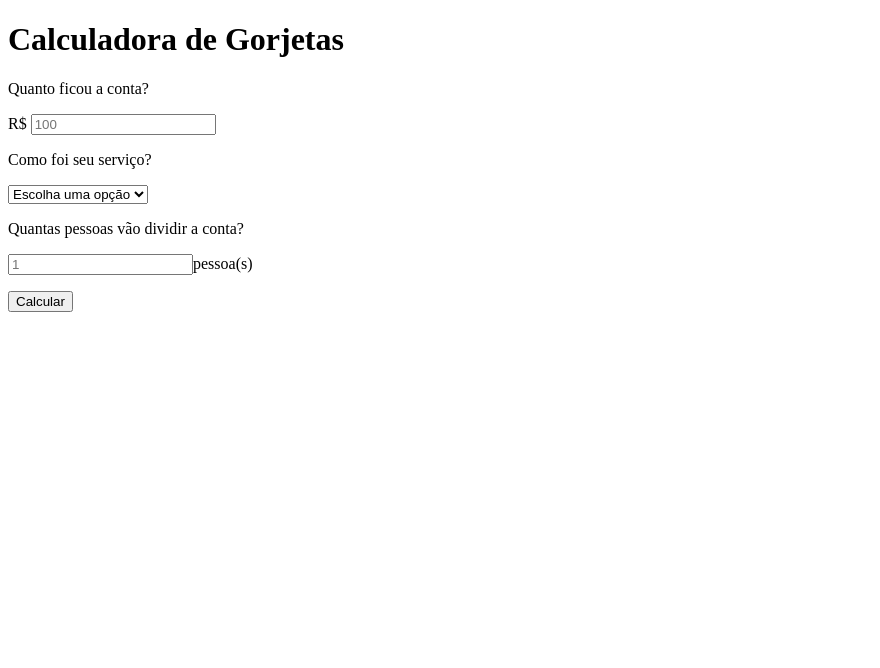
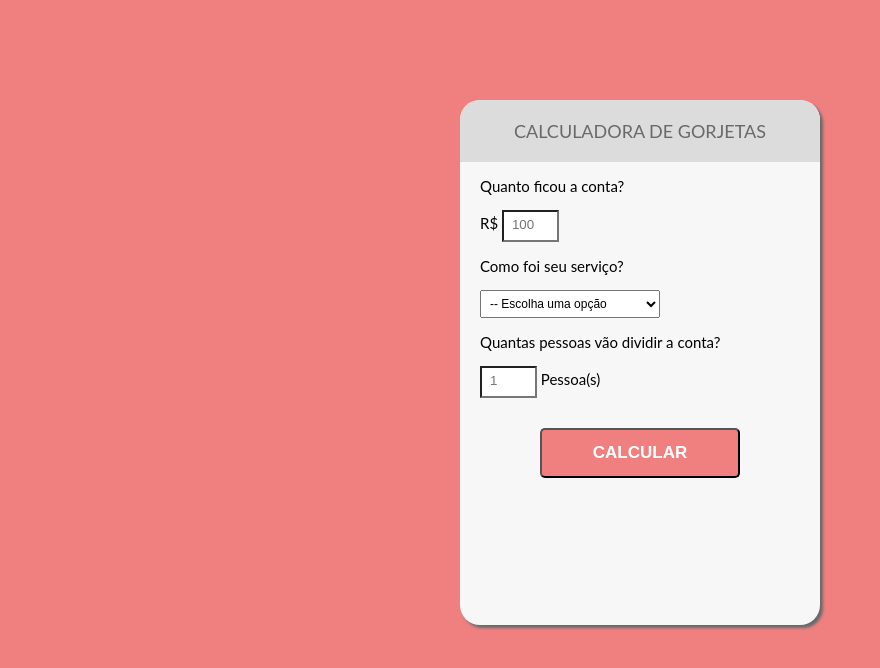
Before and after one commit to diegosantss/Calculadora, a plain HTML site: page Index.html in a window 1280 px wide. Shown: the whole page, without its empty margins (0-880 px from the left). Drawn offline with Linux system fonts and the light colour scheme.

Commit message:
CSS
Adicionando o arquivo css para estilizar o projeto e modificando algumas linhas do html para adequar a estilização do css

```diff
--- a/Index.html
+++ b/Index.html
@@ -4,27 +4,29 @@
     <meta charset="UTF-8">
     <meta http-equiv="X-UA-Compatible" content="IE=edge">
     <meta name="viewport" content="width=device-width, initial-scale=1.0">
+    <link rel="stylesheet" href="styles.css">
     <title>Calculadora de Gorjeta</title>
 </head>
 <body>
+
+<div id="container">
     <div>
-    <h1>Calculadora de Gorjetas</h1>
-
+        <h1 class="title">Calculadora de Gorjetas</h1>
     </div>
         <div>
-    <form action="">
+            <form class="tipsForm">
                 <label for="bill">
                     <p>Quanto ficou a conta?</p>
                 </label>
                 <p>
-            R$ <input type="number" placeholder="100" name="bill" id="bill">
+                    R$ <input type="number" placeholder="100" name="bill" id="bill" class="formInput">
                 </p>
                 <label for="serviceQualit">
                     <p>Como foi seu serviço?</p>
                 </label>
                 <p>
-            <select name="serviceQualit" id="serviceQualit">
-                <option disable selected value="0">Escolha uma opção</option>
+                    <select name="serviceQualit" id="serviceQualit" class="formSelect">
+                        <option disable selected value="0">-- Escolha uma opção</option>
                         <option value="0.3">30% - Incrivel</option>
                         <option value="0.2">20% - Bom</option>
                         <option value="0.15">15% - Aceitavel</option>
@@ -36,13 +38,14 @@
                     <p>Quantas pessoas vão dividir a conta?</p>
                 </label>
                 <p>
-            <input type="number" placeholder="1" name="people" id="people">pessoa(s)
+                    <input type="number" placeholder="1" name="people" id="people" class="formInput"> Pessoa(s)
                 </p>
-        <button type="submit">Calcular</button>
+                <button type="submit" class="formSubmit">Calcular</button>
 
             </form>
         </div>
 
+</div>
 
 </body>
 </html>
--- /dev/null
+++ b/styles.css
@@ -0,0 +1,71 @@
+:root{
+   --primary-color: lightcoral;
+   --secondary-color: Dimgrey;
+   --tertiary-color: Gainsboro;
+}
+
+body{
+
+    background-color: lightcoral;
+    font-size: 15px;
+    font-family: Lato, sans-serif;
+}
+
+#container{
+    height: 525px;
+    width: 360px;
+    margin: 100px auto;
+    background-color: #f7f7f7;
+    box-shadow: 3px 3px 3px var(--secondary-color);
+    border-radius: 20px;
+}
+
+.title{
+    background-color: var(--tertiary-color);
+    color: var(--secondary-color);
+    padding: 20px;
+    text-transform: uppercase;
+    font-size: 18px;
+    font-weight: normal;
+    border-top-left-radius: 20px;
+    border-top-right-radius: 20px;
+    text-align: center;
+}
+
+.tipsForm{
+    padding-left: 20px;
+    padding-right: 20px;
+}
+
+.formInput{
+    background: white;
+    width: 40px;
+    /* top-right-bottom-left */
+    padding: 5px 5px 8px 8px;
+}
+
+.formInput:focus{
+border: 3px solid var(--primary-color);
+outline: none;
+}
+
+.formSelect{
+    width: 180px;
+    padding: 5px;
+    font-size: 12px;
+}
+
+.formSubmit{
+    text-transform: uppercase;
+    font-weight: bold;
+    display: block;
+    margin: 30px auto;
+    background-color: var(--primary-color);
+    border-radius: 5px;
+    width: 200px;
+    height: 50px;
+    font-size: 17px;
+    color: white;
+
+
+}
```
Lines whose indentation alone changed are shown as unchanged.
